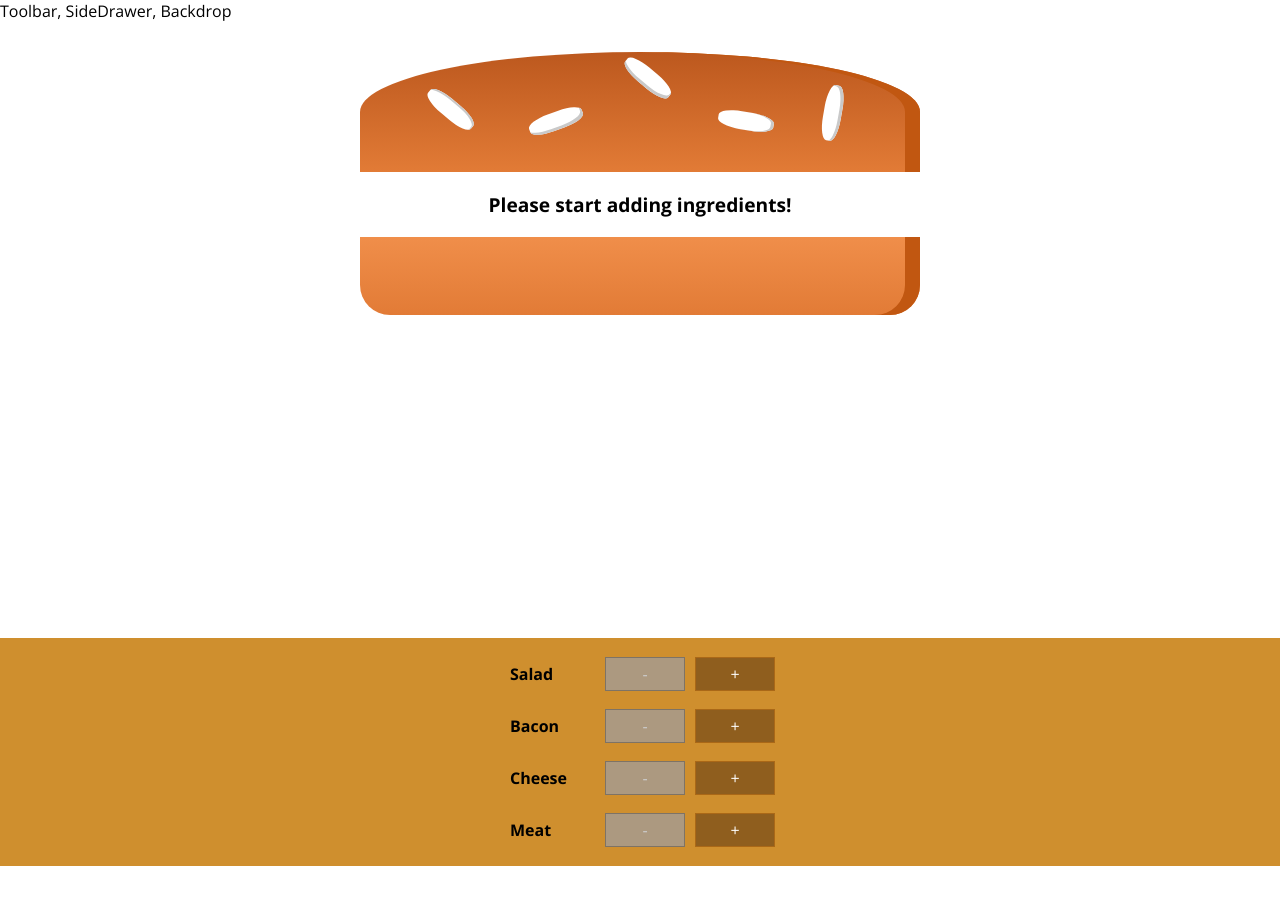
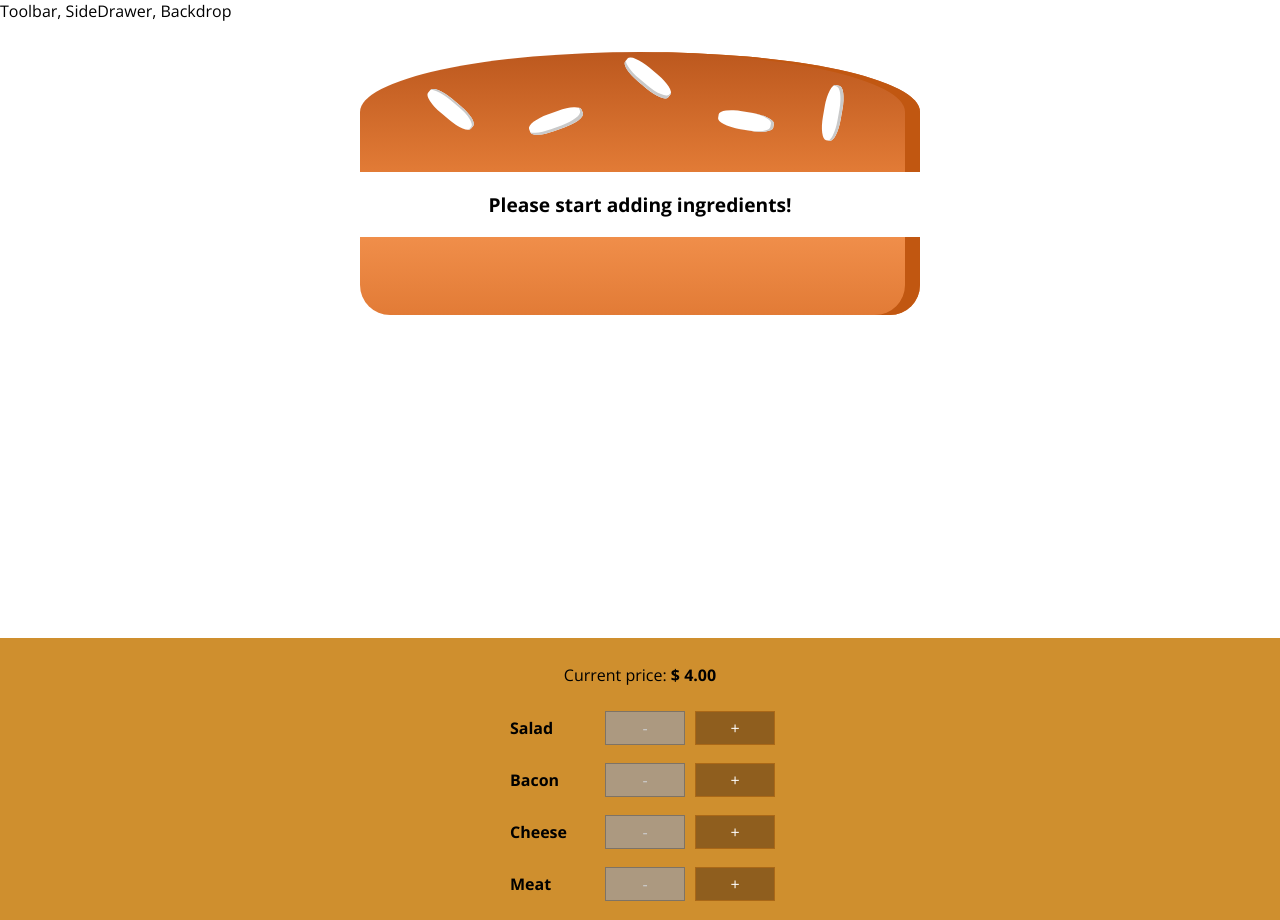
Before and after one commit to kinsbrunner/react-burger-app, a React app: page / in a window 1280 px wide. Before the commit the page ends 866 px from the top, so only its background shows below. Built offline with nearby package versions, Linux system fonts and the light colour scheme.

Commit message:
Adding price label

```diff
--- a/src/components/Burger/BuildControls/BuildControls.js
+++ b/src/components/Burger/BuildControls/BuildControls.js
@@ -12,6 +12,7 @@
 
 const buildControls = (props) => (
     <div className={classes.BuildControls}>
+        <p>Current price: <strong>$ {props.totalPrice.toFixed(2)}</strong></p>
         {controls.map(ctrl => (
             <BuildControl
                 key={ctrl.label}
--- a/src/containers/BurgerBuilder/BurgerBuilder.js
+++ b/src/containers/BurgerBuilder/BurgerBuilder.js
@@ -65,7 +65,8 @@
                 <BuildControls
                     ingredientAdded={this.addIngredientHandler}
                     ingredientRemoved={this.removeIngredientHandler}
-                    disabled={disabledInfo} />
+                    disabled={disabledInfo}
+                    totalPrice={this.state.totalPrice} />
             </Aux>
         );
     }
```
